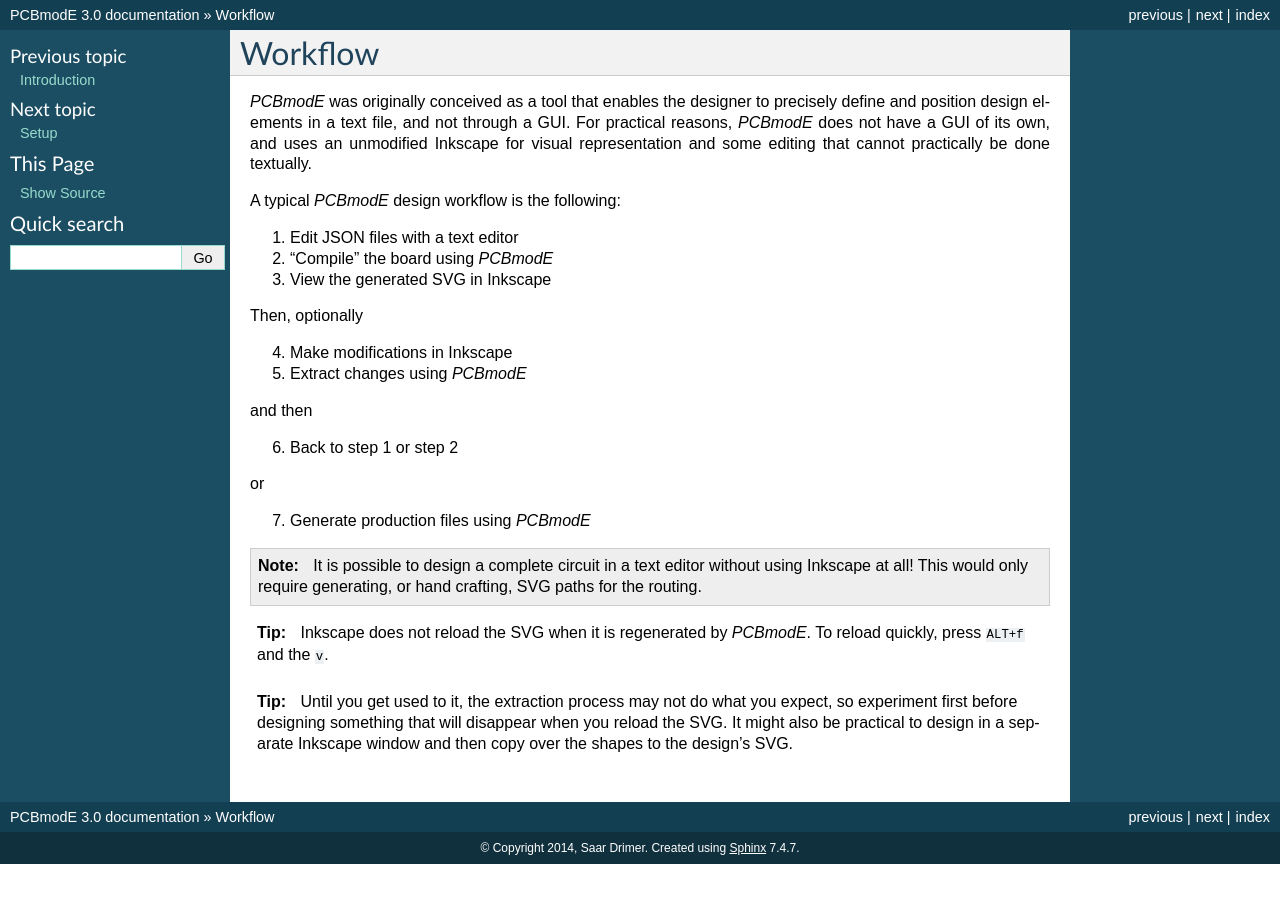
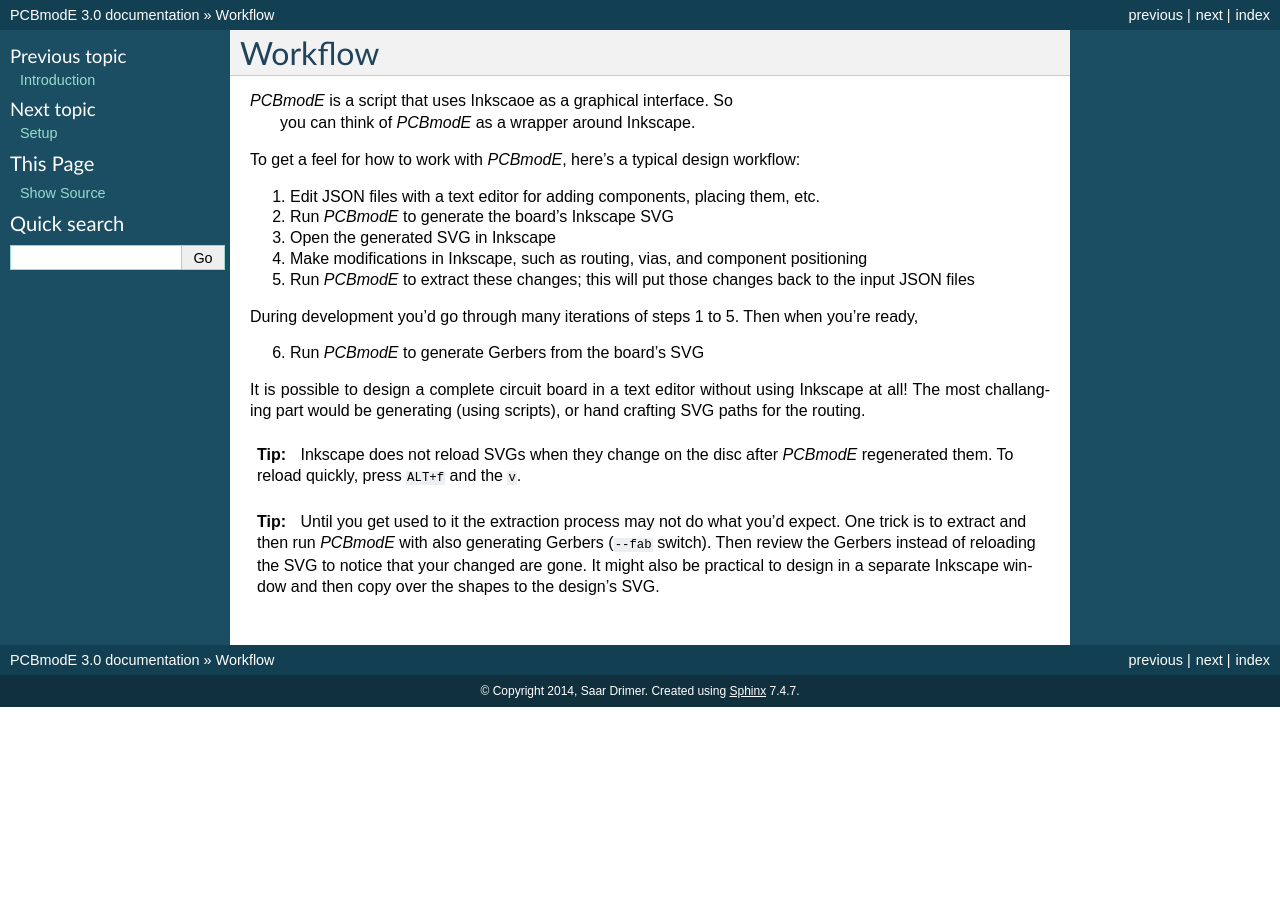
Before and after one commit to boldport/pcbmode, a Sphinx documentation site: the page built from docs/source/workflow.rst, in a window 1280 px wide. Built offline with Sphinx 7.4.7, drawn with Linux system fonts in a browser that asks for light colours; pages that are not in the unit, such as notebooks, are missing from menus.

Commit message:
Elaborated workflow

```diff
--- a/docs/source/workflow.rst
+++ b/docs/source/workflow.rst
@@ -2,29 +2,34 @@
 Workflow
 ########
 
-*PCBmodE* was originally conceived as a tool that enables the designer to precisely define and position design elements in a text file, and not through a GUI. For practical reasons, *PCBmodE* does not have a GUI of its own, and uses an unmodified Inkscape for visual representation and some editing that cannot practically be done textually.
+*PCBmodE* is a script that uses Inkscaoe as a graphical interface. So
+ you can think of *PCBmodE* as a wrapper around Inkscape.
 
-A typical *PCBmodE* design workflow is the following:
+To get a feel for how to work with *PCBmodE*, here's a typical design workflow:
 
-1) Edit JSON files with a text editor
-2) "Compile" the board using *PCBmodE*
-3) View the generated SVG in Inkscape
+1) Edit JSON files with a text editor for adding components, placing them, etc.
+2) Run *PCBmodE* to generate the board's Inkscape SVG
+3) Open the generated SVG in Inkscape
+4) Make modifications in Inkscape, such as routing, vias, and component positioning
+5) Run *PCBmodE* to extract these changes; this will put those changes back to the input JSON files
 
-Then, optionally
+During development you'd go through many iterations of steps 1 to 5. Then when you're ready,
 
-4) Make modifications in Inkscape
-5) Extract changes using *PCBmodE*
+6) Run *PCBmodE* to generate Gerbers from the board's SVG
 
-and then
+It is possible to design a complete circuit board in a text editor
+without using Inkscape at all! The most challanging part would be
+generating (using scripts), or hand crafting SVG paths for the
+routing.
 
-6) Back to step 1 or step 2
+.. tip:: Inkscape does not reload SVGs when they change on the disc
+         after *PCBmodE* regenerated them. To reload quickly, press
+         ``ALT+f`` and the ``v``.
 
-or
-
-7) Generate production files using *PCBmodE*
-
-.. note:: It is possible to design a complete circuit in a text editor without using Inkscape at all! This would only require generating, or hand crafting, SVG paths for the routing.
-
-.. tip:: Inkscape does not reload the SVG when it is regenerated by *PCBmodE*. To reload quickly, press ``ALT+f`` and the ``v``.
-
-.. tip:: Until you get used to it, the extraction process may not do what you expect, so experiment first before designing something that will disappear when you reload the SVG. It might also be practical to design in a separate Inkscape window and then copy over the shapes to the design's SVG.
+.. tip:: Until you get used to it the extraction process may not do
+         what you'd expect. One trick is to extract and then run
+         *PCBmodE* with also generating Gerbers (``--fab``
+         switch). Then review the Gerbers instead of reloading the SVG
+         to notice that your changed are gone. It might also be
+         practical to design in a separate Inkscape window and then
+         copy over the shapes to the design's SVG.
```
